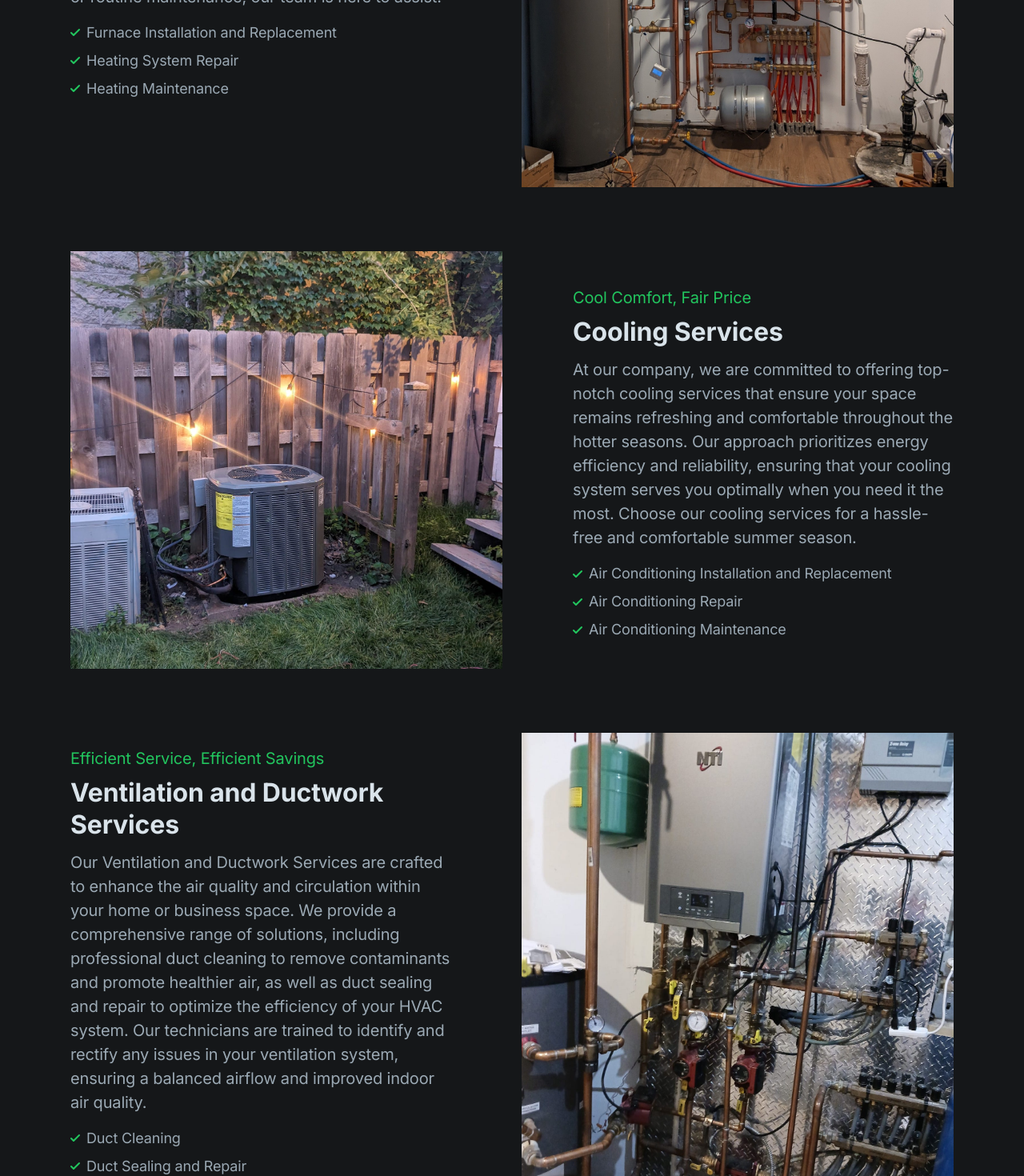
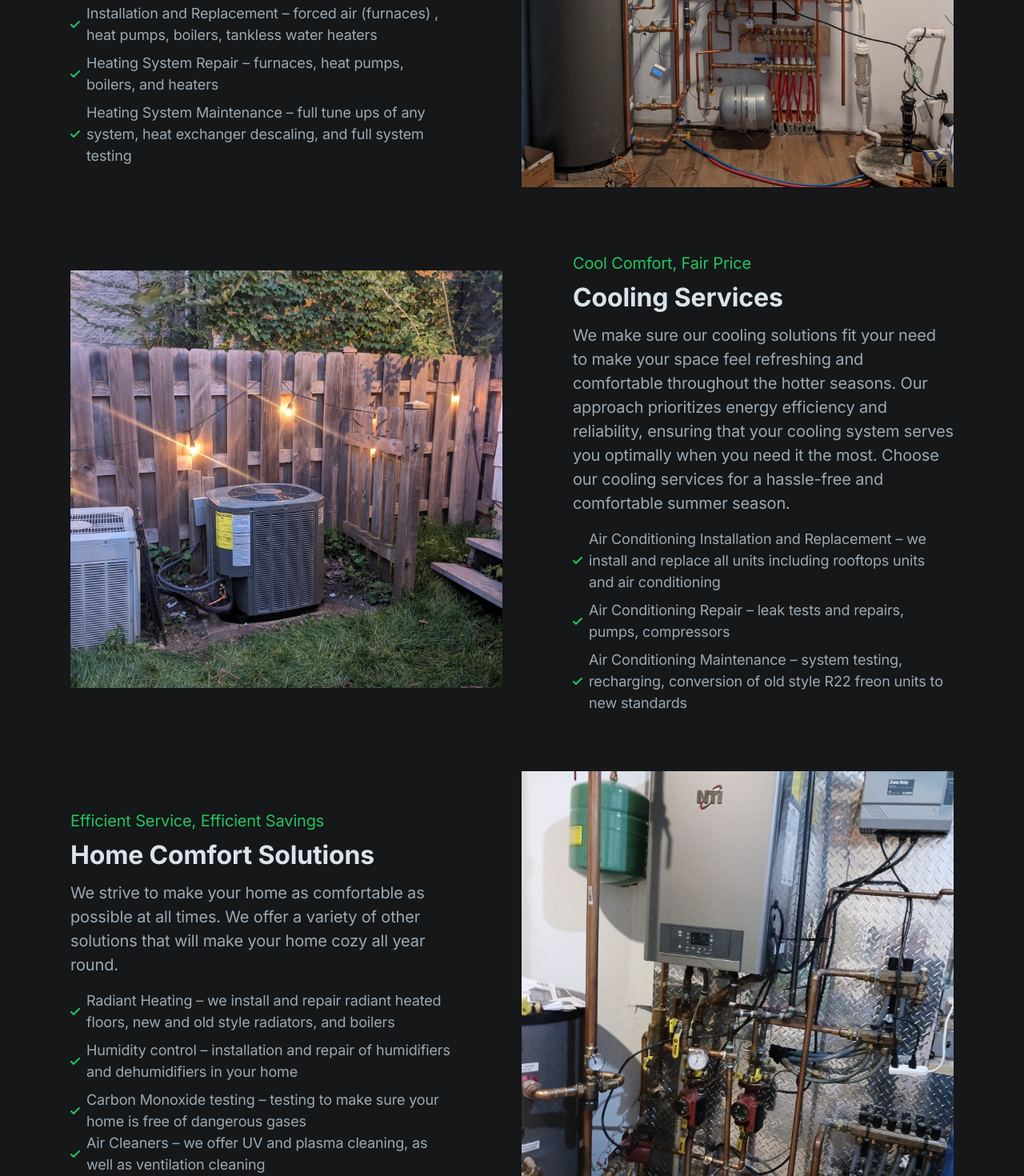
Before and after one commit to abirkus/hvac, a Next.js app: page / in a window 1280 px wide. Shown: the part 3660-5130 px from the top of the page at 80% size. Built offline with nearby package versions, Linux system fonts and the light colour scheme.

Commit message:
fix: copy update for zigzag text

```diff
--- a/components/zigzag.tsx
+++ b/components/zigzag.tsx
@@ -61,7 +61,8 @@ export default function Zigzag() {
                     warm and comfortable, especially during the colder seasons.
                     Whether you are in need of a new furnace installation, a
                     replacement, or routine maintenance, our team is here to
-                    assist.
+                    assist. We work with you to find the optimal heating
+                    solution.
                   </p>
                   <ul className="text-lg text-gray-400 -mb-2">
                     <li className="flex items-center mb-2">
@@ -72,7 +73,10 @@ export default function Zigzag() {
                       >
                         <path d="M10.28 2.28L3.989 8.575 1.695 6.28A1 1 0 00.28 7.695l3 3a1 1 0 001.414 0l7-7A1 1 0 0010.28 2.28z" />
                       </svg>
-                      <span>Furnace Installation and Replacement</span>
+                      <span>
+                        Installation and Replacement – forced air (furnaces) ,
+                        heat pumps, boilers, tankless water heaters
+                      </span>
                     </li>
                     <li className="flex items-center mb-2">
                       <svg
@@ -82,7 +86,10 @@ export default function Zigzag() {
                       >
                         <path d="M10.28 2.28L3.989 8.575 1.695 6.28A1 1 0 00.28 7.695l3 3a1 1 0 001.414 0l7-7A1 1 0 0010.28 2.28z" />
                       </svg>
-                      <span>Heating System Repair</span>
+                      <span>
+                        Heating System Repair – furnaces, heat pumps, boilers,
+                        and heaters
+                      </span>
                     </li>
                     <li className="flex items-center">
                       <svg
@@ -92,7 +99,11 @@ export default function Zigzag() {
                       >
                         <path d="M10.28 2.28L3.989 8.575 1.695 6.28A1 1 0 00.28 7.695l3 3a1 1 0 001.414 0l7-7A1 1 0 0010.28 2.28z" />
                       </svg>
-                      <span>Heating Maintenance</span>
+                      <span>
+                        Heating System Maintenance – full tune ups of any
+                        system, heat exchanger descaling, and full system
+                        testing
+                      </span>
                     </li>
                   </ul>
                 </div>
@@ -125,13 +136,12 @@ export default function Zigzag() {
                   </div>
                   <h3 className="h3 mb-3">Cooling Services</h3>
                   <p className="text-xl text-gray-400 mb-4">
-                    At our company, we are committed to offering top-notch
-                    cooling services that ensure your space remains refreshing
-                    and comfortable throughout the hotter seasons. Our approach
-                    prioritizes energy efficiency and reliability, ensuring that
-                    your cooling system serves you optimally when you need it
-                    the most. Choose our cooling services for a hassle-free and
-                    comfortable summer season.
+                    We make sure our cooling solutions fit your need to make
+                    your space feel refreshing and comfortable throughout the
+                    hotter seasons. Our approach prioritizes energy efficiency
+                    and reliability, ensuring that your cooling system serves
+                    you optimally when you need it the most. Choose our cooling
+                    services for a hassle-free and comfortable summer season.
                   </p>
                   <ul className="text-lg text-gray-400 -mb-2">
                     <li className="flex items-center mb-2">
@@ -142,7 +152,11 @@ export default function Zigzag() {
                       >
                         <path d="M10.28 2.28L3.989 8.575 1.695 6.28A1 1 0 00.28 7.695l3 3a1 1 0 001.414 0l7-7A1 1 0 0010.28 2.28z" />
                       </svg>
-                      <span>Air Conditioning Installation and Replacement</span>
+                      <span>
+                        Air Conditioning Installation and Replacement – we
+                        install and replace all units including rooftops units
+                        and air conditioning
+                      </span>
                     </li>
                     <li className="flex items-center mb-2">
                       <svg
@@ -152,7 +166,10 @@ export default function Zigzag() {
                       >
                         <path d="M10.28 2.28L3.989 8.575 1.695 6.28A1 1 0 00.28 7.695l3 3a1 1 0 001.414 0l7-7A1 1 0 0010.28 2.28z" />
                       </svg>
-                      <span>Air Conditioning Repair</span>
+                      <span>
+                        Air Conditioning Repair – leak tests and repairs, pumps,
+                        compressors
+                      </span>
                     </li>
                     <li className="flex items-center">
                       <svg
@@ -162,7 +179,11 @@ export default function Zigzag() {
                       >
                         <path d="M10.28 2.28L3.989 8.575 1.695 6.28A1 1 0 00.28 7.695l3 3a1 1 0 001.414 0l7-7A1 1 0 0010.28 2.28z" />
                       </svg>
-                      <span>Air Conditioning Maintenance</span>
+                      <span>
+                        Air Conditioning Maintenance – system testing,
+                        recharging, conversion of old style R22 freon units to
+                        new standards
+                      </span>
                     </li>
                   </ul>
                 </div>
@@ -193,17 +214,11 @@ export default function Zigzag() {
                   <div className=" text-xl text-green-500 mb-2">
                     Efficient Service, Efficient Savings
                   </div>
-                  <h3 className="h3 mb-3">Ventilation and Ductwork Services</h3>
+                  <h3 className="h3 mb-3">Home Comfort Solutions</h3>
                   <p className="text-xl text-gray-400 mb-4">
-                    Our Ventilation and Ductwork Services are crafted to enhance
-                    the air quality and circulation within your home or business
-                    space. We provide a comprehensive range of solutions,
-                    including professional duct cleaning to remove contaminants
-                    and promote healthier air, as well as duct sealing and
-                    repair to optimize the efficiency of your HVAC system. Our
-                    technicians are trained to identify and rectify any issues
-                    in your ventilation system, ensuring a balanced airflow and
-                    improved indoor air quality.
+                    We strive to make your home as comfortable as possible at
+                    all times. We offer a variety of other solutions that will
+                    make your home cozy all year round.
                   </p>
                   <ul className="text-lg text-gray-400 -mb-2">
                     <li className="flex items-center mb-2">
@@ -214,7 +229,10 @@ export default function Zigzag() {
                       >
                         <path d="M10.28 2.28L3.989 8.575 1.695 6.28A1 1 0 00.28 7.695l3 3a1 1 0 001.414 0l7-7A1 1 0 0010.28 2.28z" />
                       </svg>
-                      <span>Duct Cleaning</span>
+                      <span>
+                        Radiant Heating – we install and repair radiant heated
+                        floors, new and old style radiators, and boilers
+                      </span>
                     </li>
                     <li className="flex items-center mb-2">
                       <svg
@@ -224,7 +242,10 @@ export default function Zigzag() {
                       >
                         <path d="M10.28 2.28L3.989 8.575 1.695 6.28A1 1 0 00.28 7.695l3 3a1 1 0 001.414 0l7-7A1 1 0 0010.28 2.28z" />
                       </svg>
-                      <span>Duct Sealing and Repair</span>
+                      <span>
+                        Humidity control – installation and repair of
+                        humidifiers and dehumidifiers in your home
+                      </span>
                     </li>
                     <li className="flex items-center">
                       <svg
@@ -234,7 +255,36 @@ export default function Zigzag() {
                       >
                         <path d="M10.28 2.28L3.989 8.575 1.695 6.28A1 1 0 00.28 7.695l3 3a1 1 0 001.414 0l7-7A1 1 0 0010.28 2.28z" />
                       </svg>
-                      <span>Ventilation Solutions</span>
+                      <span>
+                        Carbon Monoxide testing – testing to make sure your home
+                        is free of dangerous gases
+                      </span>
+                    </li>
+                    <li className="flex items-center">
+                      <svg
+                        className="w-3 h-3 fill-current text-green-500 mr-2 shrink-0"
+                        viewBox="0 0 12 12"
+                        xmlns="http://www.w3.org/2000/svg"
+                      >
+                        <path d="M10.28 2.28L3.989 8.575 1.695 6.28A1 1 0 00.28 7.695l3 3a1 1 0 001.414 0l7-7A1 1 0 0010.28 2.28z" />
+                      </svg>
+                      <span>
+                        Air Cleaners – we offer UV and plasma cleaning, as well
+                        as ventilation cleaning
+                      </span>
+                    </li>
+                    <li className="flex items-center">
+                      <svg
+                        className="w-3 h-3 fill-current text-green-500 mr-2 shrink-0"
+                        viewBox="0 0 12 12"
+                        xmlns="http://www.w3.org/2000/svg"
+                      >
+                        <path d="M10.28 2.28L3.989 8.575 1.695 6.28A1 1 0 00.28 7.695l3 3a1 1 0 001.414 0l7-7A1 1 0 0010.28 2.28z" />
+                      </svg>
+                      <span>
+                        Boilers and tankless water heaters – repair and
+                        installation
+                      </span>
                     </li>
                   </ul>
                 </div>
```
